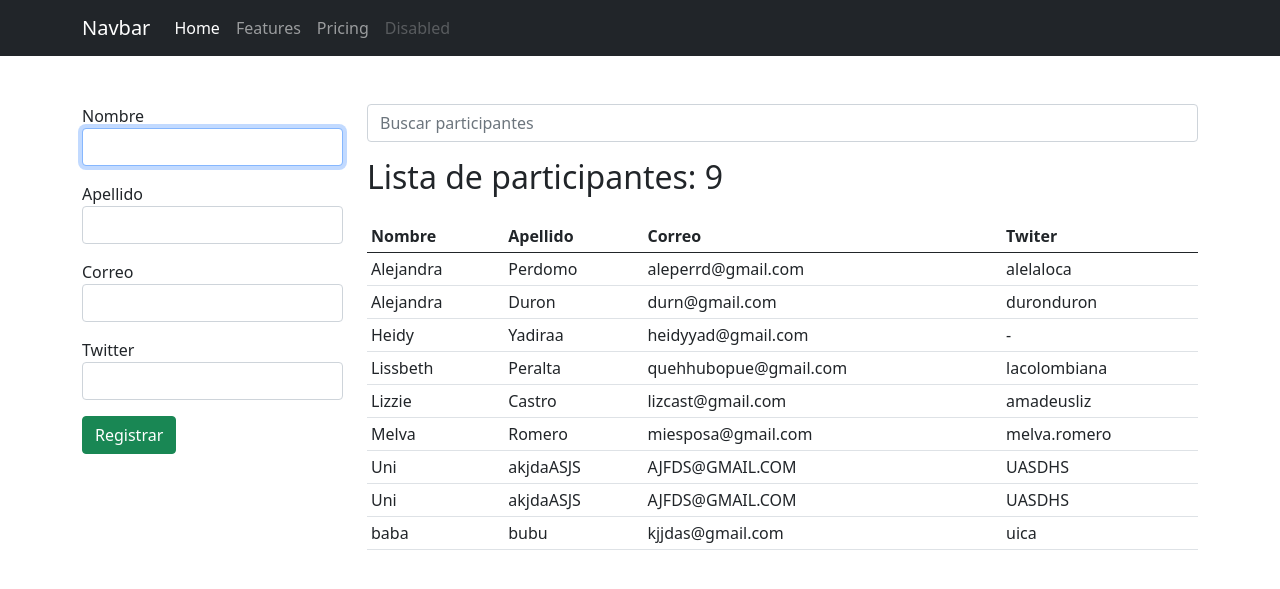
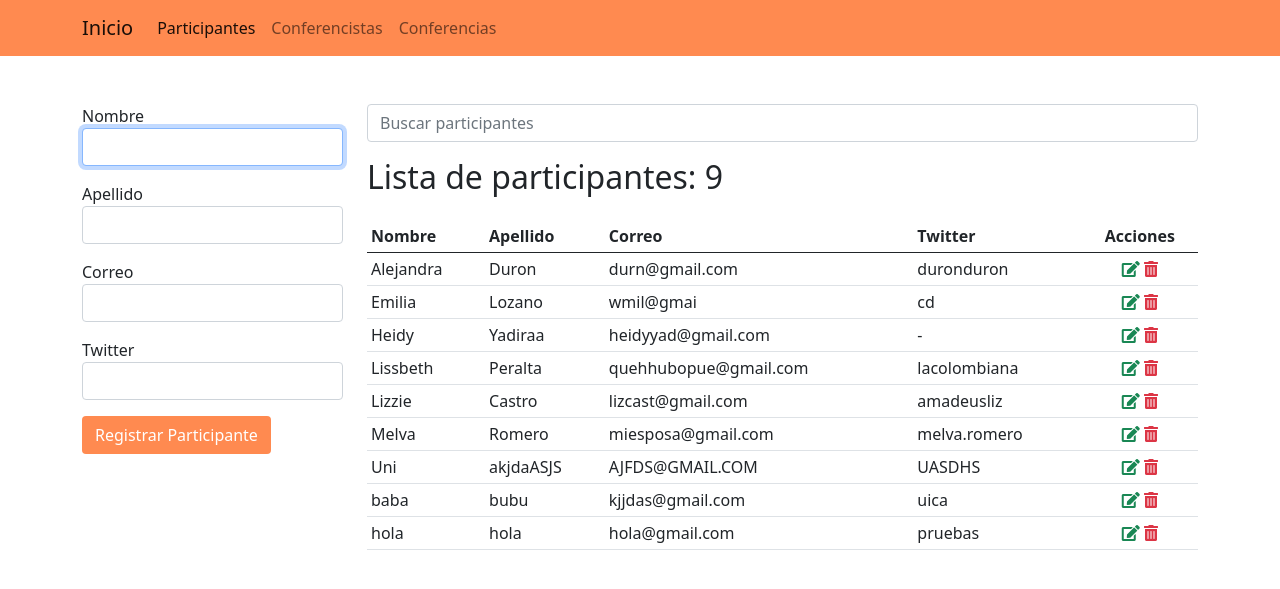
Before and after one commit to AmadeusLiz/conferencias_LizzieCastro, a Django app: page /participantes/ in a window 1280 px wide. Shown: the top 589 px of the page. Run offline with Django 3.2, Linux system fonts and the light colour scheme; data comes from the database, SQL or seed files in the repository; some libraries are stand-ins or nearby versions.

Commit message:
Cambios de navbar para urls, colores, y de avances en clase

```diff
--- a/app_registro/models.py
+++ b/app_registro/models.py
@@ -1,4 +1,5 @@
 from django.db import models
+from django.db.models.enums import Choices
 
 class Conferencista(models.Model):
     nombre = models.CharField(max_length=30)
@@ -10,14 +11,23 @@ class Conferencista(models.Model):
 
 
 class Conferencia(models.Model):
+    ESTADOS = (
+        ('1', 'Pendiente'), #BD, INTERFAZ GRAFICA
+        ('2', 'En Proceso'),
+        ('3', 'Finalizada'),
+        ('4', 'Cancelada'),
+    )
+
     nombre = models.CharField( max_length=35 )
     fecha_registro = models.DateTimeField(auto_now_add=True) #agregar fechas de ese momento automaticamente
     fecha = models.DateField()
     hora = models.TimeField()
-    conferencista = models.ForeignKey(Conferencista, on_delete=models.CASCADE, null=True)
+    conferencista = models.ManyToManyField(Conferencista, blank=True) #MtM no llevan on delete y el nulo no aplica
+    estado = models.CharField(max_length=1, choices=ESTADOS, default='1')
+    cupos = models.SmallIntegerField(default=10)
 
     def __str__(self):
-        return 'Conferencia: {self.nombre} - Conferencista: {self.conferencista}'
+        return 'Conferencia: {self.nombre}'
 
 class Participante(models.Model):
     nombre = models.CharField(max_length=25)
@@ -26,3 +36,14 @@ class Participante(models.Model):
     twitter = models.CharField(max_length=35, null=True, blank=True)
     def __str__(self):
         return f'{self.nombre} {self.apellido}'
+
+class Asistencia(models.Model):
+    conferencia = models.ForeignKey(Conferencia, on_delete=models.CASCADE)
+    participante = models.ForeignKey(Participante, on_delete=models.CASCADE)
+    confirmacion = models.BooleanField(default=False)
+
+    def __str__(self):
+        return f'{self.conferencia} | {self.participante}'
+
+    class Meta:
+        unique_together = ('conferencia', 'participante')
--- a/app_registro/templates/registro/conferencistas.html
+++ b/app_registro/templates/registro/conferencistas.html
@@ -26,7 +26,7 @@
                 </div>
 
                 <div class="mb-3">
-                    <input type="submit" class="btn btn-success btn-block" value="Registrar">
+                    <input type="submit" class="btn btn-block text-white" style="background-color: #ff8a50" value="Registrar Conferencista">
                 </div>
             </form>
         </div>
--- a/app_registro/templates/registro/index.html
+++ b/app_registro/templates/registro/index.html
@@ -5,6 +5,6 @@
 {% endblock %}
 
 {% block container %}
-    <a href="{% url 'participantes' %}">Ir a participantes</a><br>
-    <a href="{% url 'conferencistas' %}">Ir a conferencistas</a>
+    <h1>Home Page</h1>
+    <h2>Lizzie Giselle Castro Maradiaga 0501199907110</h2>
 {% endblock %}
--- a/app_registro/templates/registro/participantes.html
+++ b/app_registro/templates/registro/participantes.html
@@ -9,29 +9,37 @@
     <div class="row">
         <!-- FORMULARIO -->
         <div class="col-3">
+        {% if p  %}
+            <form action="{% url 'editar_participante' p.id %}"></form>
+        {% else  %}
             <form action="{% url 'participantes' %}" method="POST">
+        {% endif  %}
                 {% csrf_token %}
                 <div class="mb-3">
                     <label for="nombre">Nombre</label>
-                    <input type="text" name="nombre" id="nombre" class="form-control" required autofocus>
+                    <input type="text" value="{{ p.nombre }}" name="nombre" id="nombre" class="form-control" required autofocus>
                 </div>
                 <div class="mb-3">
                     <label for="apellido">Apellido</label>
-                    <input type="text" name="apellido" id="apellido" class="form-control" required>
+                    <input type="text" value="{{ p.apellido }}" name="apellido" id="apellido" class="form-control" required>
                 </div>
 
                 <div class="mb-3">
                     <label for="correo">Correo</label>
-                    <input type="email" name="correo" id="correo" class="form-control" required>
+                    <input type="email" value="{{ p.correo }}" name="correo" id="correo" class="form-control" required>
                 </div>
 
                 <div class="mb-3">
                     <label for="twitter">Twitter</label>
-                    <input type="text" name="twitter" id="twitter" class="form-control" required>
+                    <input type="text" value="{{ p.twitter|default_if_none:'' }}" name="twitter" id="twitter" class="form-control" required>
                 </div>
 
                 <div class="mb-3">
-                    <input type="submit" class="btn btn-success btn-block" value="Registrar">
+                    {% if p  %}
+                    <input type="submit" class="btn btn-block text-white" style="background-color: #ff8a50" value="Actualizar Participante">
+                    {% else %}
+                    <input type="submit" class="btn btn-block text-white" style="background-color: #ff8a50" value="Registrar Participante">
+                    {% endif %}
                 </div>
             </form>
         </div>
@@ -40,7 +48,7 @@
             {% if messages %}
                 <div class="alert alert-success mb-2">
                     {% for message in messages %}
-                        {{ message }}
+                        {{ message|safe }}  {% comment %}con safe se renderiza correctamente el html {% endcomment %}
                     {% endfor %}
                 </div>
             {% endif %}
@@ -57,7 +65,8 @@
                         <th>Nombre</th>
                         <th>Apellido</th>
                         <th>Correo</th>
-                        <th>Twiter</th>
+                        <th>Twitter</th>
+                        <th class="text-center">Acciones</th>
                     </tr>
                 </thead>
                 <tbody>
@@ -67,10 +76,14 @@
                         <td>{{ p.apellido }}</td>
                         <td>{{ p.correo }}</td>
                         <td>{{ p.twitter|default_if_none:'-' }}</td>
+                        <td class="text-center">
+                            <a href="{% url 'editar_participante' p.id %}" class="text-success"><span class="fas fa-edit"></a>
+                            <a onclick="if (!confirm('Confirme la eliminacion')) return false;" href="{% url 'eliminar_participante' p.id %}" class="text-danger"><span class="fas fa-trash-alt"></span></a>
+                        </td>
                     </tr>
                     {% empty %}
                     <tr>
-                        <td colspan="4" class="text-danger text-center">No se encontraron resultados</td>
+                        <td colspan="5" class="text-danger text-center">No se encontraron resultados</td>
                     <tr>
                     {% endfor %}
                 </tbody>
--- a/app_registro/views.py
+++ b/app_registro/views.py
@@ -1,16 +1,22 @@
 from django import http
-from django.shortcuts import render, redirect
+from django.shortcuts import render, redirect, get_object_or_404
 from django.http import HttpResponse, JsonResponse
 from django.contrib import messages
+from django.urls import reverse
 from .models import Participante
 from .models import Conferencista
+
+from telegram import Bot
+
+TOKEN = '1834248388:AAHxb3lx6mY4lK6qnrtYhE_zhoz8Cy65Z-Y'
+GROUP_ID = -510768242 #Identifica el grupo de telegram
+
+bot = Bot(token=TOKEN)
 
 def index(request):
     return render(request, 'registro/index.html')
 
 def participantes(request):
-
-
     if request.method == 'POST':
         #Aqui viene la info del formulario
         nombre = request.POST.get('nombre')
@@ -21,9 +27,18 @@ def participantes(request):
         p = Participante(nombre=nombre, apellido=apellido, correo=correo, twitter=twitter)
         p.save()
 
-        messages.add_message(request, messages.INFO, f'El participante {nombre} {apellido} ha sido registrado con éxito')
+        msj = f'El participante {nombre} {apellido} ha sido registrado con éxito'
 
+        #codigos para enviar mensaje a grupo de telegram
+        try:
+            bot.send_message(chat_id=GROUP_ID, text=msj)
+        except Exception as e:
+            msj += f'<br/><strong>{e}</strong>'
+
+        messages.add_message(request, messages.INFO, msj)
     #Metodo GET
+    activo = 'participantes'
+
     q = request.GET.get('q')
 
     if q:
@@ -33,7 +48,8 @@ def participantes(request):
 
     ctx = {
         'participantes': data,
-        'q': q
+        'q': q,
+        'activo': activo
     }
 
     return render(request, 'registro/participantes.html', ctx) #recibe minimo 2 parametros
@@ -53,6 +69,8 @@ def conferencistas(request):
         messages.add_message(request, messages.INFO,  f'El conferencista {nombre} {apellido} ha sido registrado con éxito')
 
     #Metodo GET
+    activo = 'conferencistas'
+
     q = request.GET.get('q')
 
     if q:
@@ -62,7 +80,39 @@ def conferencistas(request):
 
     ctx = {
         'conferencistas': data,
-        'q': q
+        'q': q,
+        'activo': activo
     }
 
     return render(request, 'registro/conferencistas.html', ctx) #recibe minimo 2 parametros
+
+def eliminar_participante(request, id):
+    Participante.objects.get(pk=id).delete() #get solo se retorna un solo objeto
+    return redirect(reverse('participantes'))
+
+def editar_participante(request, id):
+    # par = Participante.objects.get(pk=id)
+    par = get_object_or_404(Participante, pk=id)
+
+    if request.method == 'POST':
+        nombre = request.POST.get('nombre')
+        apellido = request.POST.get('apellido')
+        correo = request.POST.get('correo')
+        twitter = request.POST.get('twitter')
+
+        par.nombre = nombre
+        par.apellido = apellido
+        par.correo = correo
+        par.twitter = twitter
+
+        par.save()
+
+    data = Participante.objects.all().order_by('nombre')
+
+    ctx = {
+        'activo':'participantes',
+        'participantes': data,
+        'p': par
+    }
+
+    return render(request, 'registro/participantes.html', ctx) #recibe minimo 2 parametros
--- a/conferencias/urls.py
+++ b/conferencias/urls.py
@@ -22,6 +22,8 @@ urlpatterns = [
     path('admin/', admin.site.urls),
     path('', views.index, name="index"),
     path('participantes/', views.participantes, name="participantes"),
+    path('participantes/<int:id>/eliminar/', views.eliminar_participante, name='eliminar_participante'),
+    path('participantes/<int:id>/editar/', views.editar_participante, name='editar_participante'),
     path('conferencistas/', views.conferencistas, name="conferencistas"),
     # path('', , name=""),
 ]
--- a/global_templates/base.html
+++ b/global_templates/base.html
@@ -6,29 +6,22 @@
     <meta name="viewport" content="width=device-width, initial-scale=1.0">
     <title>{% block title %}{% endblock %}</title>
     <link href="https://cdn.jsdelivr.net/npm/bootstrap@5.0.1/dist/css/bootstrap.min.css" rel="stylesheet" integrity="sha384-+0n0xVW2eSR5OomGNYDnhzAbDsOXxcvSN1TPprVMTNDbiYZCxYbOOl7+AMvyTG2x" crossorigin="anonymous">
+    <link href="https://pro.fontawesome.com/releases/v5.10.0/css/all.css" rel="stylesheet" integrity="sha384-AYmEC3Yw5cVb3ZcuHtOA93w35dYTsvhLPVnYs9eStHfGJvOvKxVfELGroGkvsg+p" crossorigin="anonymous"/>
 </head>
 <body>
-    <nav class="navbar navbar-expand-lg navbar-dark bg-dark">
+    {% comment %} <nav class="navbar navbar-expand-lg navbar-dark bg-dark"> {% endcomment %}
+    <nav class="navbar navbar-expand-lg navbar-light" style="background-color: #ff8a50">
         <div class="container">
-            <a class="navbar-brand" href="#">Navbar</a>
+            <a class="navbar-brand" href="/">Inicio</a>
             <button class="navbar-toggler" type="button" data-bs-toggle="collapse" data-bs-target="#navbarNav" aria-controls="navbarNav" aria-expanded="false" aria-label="Toggle navigation">
             <span class="navbar-toggler-icon"></span>
             </button>
-            <div class="collapse navbar-collapse" id="navbarNav">
-            <ul class="navbar-nav">
-                <li class="nav-item">
-                <a class="nav-link active" aria-current="page" href="/">Home</a>
-                </li>
-                <li class="nav-item">
-                <a class="nav-link" href="#">Features</a>
-                </li>
-                <li class="nav-item">
-                <a class="nav-link" href="#">Pricing</a>
-                </li>
-                <li class="nav-item">
-                <a class="nav-link disabled" href="#" tabindex="-1" aria-disabled="true">Disabled</a>
-                </li>
-            </ul>
+            <div class="collapse navbar-collapse text-white" id="navbarNav">
+                <div class="navbar-nav">
+                        <a class="nav-link {% if activo == 'participantes' %} active {% endif %}" href="{% url 'participantes' %}">Participantes</a>
+                        <a class="nav-link {% if activo == 'conferencistas' %} active {% endif %}" href="{% url 'conferencistas' %}">Conferencistas</a>
+                        <a class="nav-link" href="#">Conferencias</a>
+                </div>
             </div>
         </div>
     </nav>
```
Also changed, not shown: app_registro/admin.py (+5 -3 lines), app_registro/migrations/0005_auto_20210609_2012.py (added), app_registro/migrations/0006_auto_20210609_2036.py (added), db.sqlite3, querysets.txt (added).
